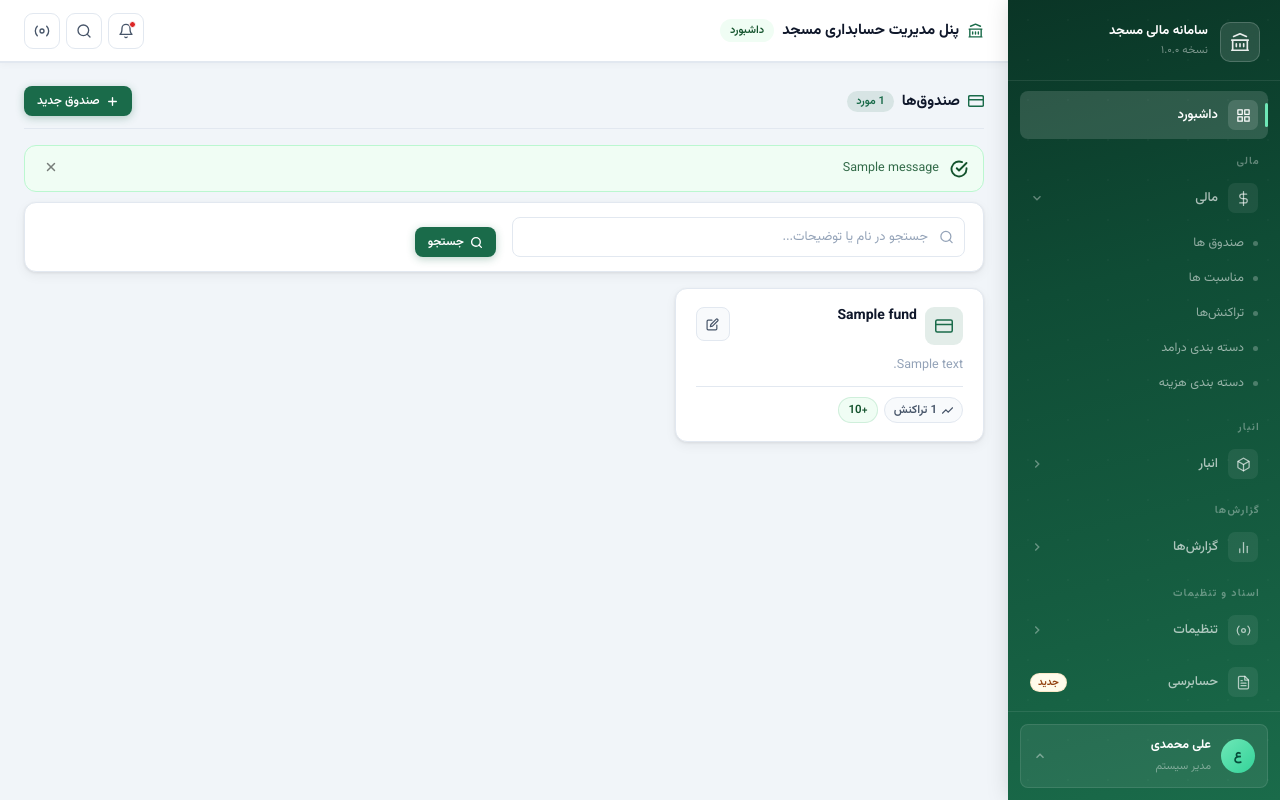
After one commit to mohammad-zavareh/MosqueProject, a Django app: page /finance/fund/ in a window 1280 px wide. The commit adds this page. Run offline with Django 5.2, Linux system fonts and the light colour scheme; a user stored in the database is signed in; tables that the repository leaves empty hold one stand-in row (values such as "Sample post"); one stand-in notice (Sample message) is shown.

Commit message:
added fund and event views

```diff
--- a/MosqueProject/app_core/templates/base/sidebar.html
+++ b/MosqueProject/app_core/templates/base/sidebar.html
@@ -40,6 +40,8 @@
         </div>
         <div class="sb-sub open">
           <div class="sb-sub-inner">
+            <a class="sb-sub-link" href="{% url 'finance:fund_list' %}">صندوق ها</a>
+            <a class="sb-sub-link" href="{% url 'finance:event_list' %}">مناسبت ها</a>
             <a class="sb-sub-link" href="{% url 'finance:transaction_list' %}">تراکنش‌ها</a>
             <a class="sb-sub-link" href="{% url 'finance:category_income_list' %}">دسته بندی درامد</a>
             <a class="sb-sub-link" href="{% url 'finance:category_expense_list' %}">دسته بندی هزینه</a>
--- a/MosqueProject/app_finance/forms.py
+++ b/MosqueProject/app_finance/forms.py
@@ -178,3 +178,47 @@ class ExpenseCategoryForm(forms.ModelForm):
         for child in node.children.filter(is_deleted=False):
             ids.extend(ExpenseCategoryForm._get_subtree_ids(child))
         return ids
+
+
+
+_TEXTAREA = {"class": "form-ctrl", "rows": "3"}
+
+
+class FundForm(forms.ModelForm):
+    class Meta:
+        model  = Fund
+        fields = ["name", "description"]
+        widgets = {
+            "name":        forms.TextInput(attrs={
+                               **_INPUT,
+                               "placeholder": "نام صندوق را وارد کنید",
+                           }),
+            "description": forms.Textarea(attrs={
+                               **_TEXTAREA,
+                               "placeholder": "توضیحات (اختیاری)...",
+                           }),
+        }
+        labels = {"name": "نام صندوق", "description": "توضیحات"}
+        error_messages = {
+            "name": {"required": "نام صندوق الزامی است."}
+        }
+
+
+class EventForm(forms.ModelForm):
+    class Meta:
+        model  = Event
+        fields = ["name", "description"]
+        widgets = {
+            "name":        forms.TextInput(attrs={
+                               **_INPUT,
+                               "placeholder": "نام مناسبت را وارد کنید",
+                           }),
+            "description": forms.Textarea(attrs={
+                               **_TEXTAREA,
+                               "placeholder": "توضیحات (اختیاری)...",
+                           }),
+        }
+        labels = {"name": "نام مناسبت", "description": "توضیحات"}
+        error_messages = {
+            "name": {"required": "نام مناسبت الزامی است."}
+        }
--- /dev/null
+++ b/MosqueProject/app_finance/templates/item_list.html
@@ -0,0 +1,310 @@
+{% extends "base/main.html" %}
+{% load static %}
+
+{% block title %}{{ labels.title }}{% endblock %}
+
+{% block extra_css %}
+<style>
+.search-wrap{position:relative}
+.search-wrap svg{
+  position:absolute;top:50%;transform:translateY(-50%);
+  right:11px;pointer-events:none;color:var(--txt3);
+}
+.search-wrap input{padding-right:36px}
+
+.item-card{
+  background:var(--surface);border:1px solid var(--border);
+  border-radius:var(--r);padding:18px 20px;
+  box-shadow:var(--shadow);
+  display:flex;flex-direction:column;gap:10px;
+  transition:box-shadow var(--t),border-color var(--t);
+  height:100%;
+}
+.item-card:hover{
+  box-shadow:var(--shadow-md);
+  border-color:var(--border-md);
+}
+.item-card-header{
+  display:flex;align-items:flex-start;
+  justify-content:space-between;gap:8px;
+}
+.item-icon{
+  width:38px;height:38px;border-radius:9px;flex-shrink:0;
+  display:flex;align-items:center;justify-content:center;
+  background:var(--p-glow);
+}
+.item-name{
+  font-size:14px;font-weight:700;color:var(--txt);
+  flex:1;line-height:1.3;
+}
+.item-desc{
+  font-size:12.5px;color:var(--txt3);line-height:1.65;
+  flex:1;
+}
+.item-stats{
+  display:flex;flex-wrap:wrap;gap:6px;
+  padding-top:10px;border-top:1px solid var(--border);
+}
+.item-stat{
+  display:flex;align-items:center;gap:5px;
+  font-size:11.5px;font-weight:600;padding:3px 9px;
+  border-radius:20px;
+}
+.is-txn  {background:var(--surface2);color:var(--txt2);border:1px solid var(--border)}
+.is-inc  {background:var(--green-bg);color:var(--green-txt);border:1px solid rgba(22,163,74,.15)}
+.is-exp  {background:var(--red-bg);color:var(--red-txt);border:1px solid rgba(220,38,38,.15)}
+
+.item-actions{display:flex;gap:6px;flex-shrink:0}
+
+.empty-state{
+  text-align:center;padding:56px 20px;background:var(--surface);
+  border:1px solid var(--border);border-radius:var(--r);
+  display:flex;flex-direction:column;align-items:center;gap:12px;
+}
+.empty-state svg{opacity:.22;color:var(--txt3)}
+.empty-state h3{font-size:15px;font-weight:700;color:var(--txt2)}
+.empty-state p{font-size:12.5px;color:var(--txt3);max-width:300px;line-height:1.65}
+</style>
+{% endblock %}
+
+
+{% block content %}
+<div class="content">
+
+  {# ══ عنوان ══ #}
+  <div class="sec-title">
+    {% if kind == 'fund' %}
+      <svg width="16" height="16" viewBox="0 0 24 24" fill="none"
+           stroke="var(--p2)" stroke-width="2.2"
+           stroke-linecap="round" stroke-linejoin="round">
+        <rect x="1" y="4" width="22" height="16" rx="2" ry="2"/>
+        <line x1="1" y1="10" x2="23" y2="10"/>
+      </svg>
+    {% else %}
+      <svg width="16" height="16" viewBox="0 0 24 24" fill="none"
+           stroke="var(--p2)" stroke-width="2.2"
+           stroke-linecap="round" stroke-linejoin="round">
+        <rect x="3" y="4" width="18" height="18" rx="2" ry="2"/>
+        <line x1="16" y1="2" x2="16" y2="6"/>
+        <line x1="8"  y1="2" x2="8"  y2="6"/>
+        <line x1="3"  y1="10" x2="21" y2="10"/>
+      </svg>
+    {% endif %}
+    {{ labels.title }}
+    <span class="sec-badge">{{ total }} مورد</span>
+    <div style="margin-right:auto">
+      <a href="{% url urls.create %}" class="btn btn-primary btn-sm">
+        <svg width="13" height="13" viewBox="0 0 24 24" fill="none"
+             stroke="currentColor" stroke-width="2.5" stroke-linecap="round">
+          <line x1="12" y1="5"  x2="12" y2="19"/>
+          <line x1="5"  y1="12" x2="19" y2="12"/>
+        </svg>
+        {{ labels.new }}
+      </a>
+    </div>
+  </div>
+
+  {# ══ پیام‌ها ══ #}
+  {% for msg in messages %}
+  <div class="alert alert-{{ msg.tags }} mb-16">
+    <span class="alert-icon">
+      {% if "success" in msg.tags %}
+        <svg width="18" height="18" viewBox="0 0 24 24" fill="none" stroke="currentColor"
+             stroke-width="2.5" stroke-linecap="round" stroke-linejoin="round">
+          <path d="M22 11.08V12a10 10 0 1 1-5.93-9.14"/>
+          <polyline points="22 4 12 14.01 9 11.01"/>
+        </svg>
+      {% else %}
+        <svg width="18" height="18" viewBox="0 0 24 24" fill="none" stroke="currentColor"
+             stroke-width="2.5" stroke-linecap="round" stroke-linejoin="round">
+          <circle cx="12" cy="12" r="10"/>
+          <line x1="12" y1="8"  x2="12"    y2="12"/>
+          <line x1="12" y1="16" x2="12.01" y2="16"/>
+        </svg>
+      {% endif %}
+    </span>
+    <div class="alert-body"><div class="alert-txt">{{ msg }}</div></div>
+    <button class="alert-close" onclick="this.closest('.alert').remove()">
+      <svg width="14" height="14" viewBox="0 0 24 24" fill="none" stroke="currentColor"
+           stroke-width="2.5" stroke-linecap="round">
+        <line x1="18" y1="6"  x2="6"  y2="18"/>
+        <line x1="6"  y1="6"  x2="18" y2="18"/>
+      </svg>
+    </button>
+  </div>
+  {% endfor %}
+
+  {# ══ جستجو ══ #}
+  <div class="card mb-16" style="padding:14px 18px">
+    <form method="get" action="">
+      <div class="row" style="align-items:flex-end">
+        <div class="col-12 col-md-6">
+          <div class="search-wrap">
+            <svg width="15" height="15" viewBox="0 0 24 24" fill="none"
+                 stroke="currentColor" stroke-width="2"
+                 stroke-linecap="round" stroke-linejoin="round">
+              <circle cx="11" cy="11" r="8"/>
+              <line x1="21" y1="21" x2="16.65" y2="16.65"/>
+            </svg>
+            <input type="text" name="q" class="form-ctrl"
+                   placeholder="جستجو در نام یا توضیحات..."
+                   value="{{ q }}"
+                   id="searchInput">
+          </div>
+        </div>
+        <div class="col-12 col-md-4">
+          <div class="btn-row">
+            <button type="submit" class="btn btn-primary btn-sm">
+              <svg width="13" height="13" viewBox="0 0 24 24" fill="none"
+                   stroke="currentColor" stroke-width="2.5"
+                   stroke-linecap="round" stroke-linejoin="round">
+                <circle cx="11" cy="11" r="8"/>
+                <line x1="21" y1="21" x2="16.65" y2="16.65"/>
+              </svg>
+              جستجو
+            </button>
+            {% if q %}
+            <a href="{% url urls.list %}" class="btn btn-ghost btn-sm">پاک‌سازی</a>
+            {% endif %}
+          </div>
+        </div>
+      </div>
+    </form>
+  </div>
+
+  {# ══ گریدکارت‌ها ══ #}
+  {% if items %}
+  <div class="row">
+    {% for item in items %}
+    <div class="col-12 col-sm-6 col-lg-4" style="margin-bottom:16px">
+      <div class="item-card">
+
+        <div class="item-card-header">
+          <div class="item-icon">
+            {% if kind == 'fund' %}
+              <svg width="18" height="18" viewBox="0 0 24 24" fill="none"
+                   stroke="var(--p2)" stroke-width="2"
+                   stroke-linecap="round" stroke-linejoin="round">
+                <rect x="1" y="4" width="22" height="16" rx="2" ry="2"/>
+                <line x1="1" y1="10" x2="23" y2="10"/>
+              </svg>
+            {% else %}
+              <svg width="18" height="18" viewBox="0 0 24 24" fill="none"
+                   stroke="var(--p2)" stroke-width="2"
+                   stroke-linecap="round" stroke-linejoin="round">
+                <rect x="3" y="4" width="18" height="18" rx="2" ry="2"/>
+                <line x1="16" y1="2" x2="16" y2="6"/>
+                <line x1="8"  y1="2" x2="8"  y2="6"/>
+                <line x1="3"  y1="10" x2="21" y2="10"/>
+              </svg>
+            {% endif %}
+          </div>
+
+          <div class="item-name">{{ item.name }}</div>
+
+          <div class="item-actions">
+            <a href="{% url urls.update pk=item.pk %}"
+               class="btn btn-ghost btn-sq" title="ویرایش">
+              <svg width="13" height="13" viewBox="0 0 24 24" fill="none"
+                   stroke="currentColor" stroke-width="2.2"
+                   stroke-linecap="round" stroke-linejoin="round">
+                <path d="M11 4H4a2 2 0 0 0-2 2v14a2 2 0 0 0 2 2h14a2 2 0 0 0 2-2v-7"/>
+                <path d="M18.5 2.5a2.121 2.121 0 0 1 3 3L12 15l-4 1 1-4z"/>
+              </svg>
+            </a>
+          </div>
+        </div>
+
+        {# توضیحات #}
+        {% if item.description %}
+          <div class="item-desc">{{ item.description|truncatechars:120 }}</div>
+        {% else %}
+          <div class="item-desc" style="font-style:italic">توضیحاتی ثبت نشده</div>
+        {% endif %}
+
+        {# آمار #}
+        <div class="item-stats">
+          <span class="item-stat is-txn">
+            <svg width="11" height="11" viewBox="0 0 24 24" fill="none"
+                 stroke="currentColor" stroke-width="2.5" stroke-linecap="round">
+              <polyline points="23 6 13.5 15.5 8.5 10.5 1 18"/>
+            </svg>
+            {{ item.txn_count|default:0 }} تراکنش
+          </span>
+
+          {% if kind == 'fund' %}
+            {% if item.total_income %}
+              <span class="item-stat is-inc">
+                +{{ item.total_income|floatformat:0 }}
+              </span>
+            {% endif %}
+            {% if item.total_expense %}
+              <span class="item-stat is-exp">
+                -{{ item.total_expense|floatformat:0 }}
+              </span>
+            {% endif %}
+          {% endif %}
+        </div>
+
+      </div>
+    </div>
+    {% endfor %}
+  </div>
+
+  {% else %}
+  <div class="empty-state">
+    {% if kind == 'fund' %}
+      <svg width="64" height="64" viewBox="0 0 24 24" fill="none"
+           stroke="currentColor" stroke-width="1.2"
+           stroke-linecap="round" stroke-linejoin="round">
+        <rect x="1" y="4" width="22" height="16" rx="2" ry="2"/>
+        <line x1="1" y1="10" x2="23" y2="10"/>
+      </svg>
+    {% else %}
+      <svg width="64" height="64" viewBox="0 0 24 24" fill="none"
+           stroke="currentColor" stroke-width="1.2"
+           stroke-linecap="round" stroke-linejoin="round">
+        <rect x="3" y="4" width="18" height="18" rx="2" ry="2"/>
+        <line x1="16" y1="2" x2="16" y2="6"/>
+        <line x1="8"  y1="2" x2="8"  y2="6"/>
+        <line x1="3"  y1="10" x2="21" y2="10"/>
+      </svg>
+    {% endif %}
+    {% if q %}
+      <h3>نتیجه‌ای یافت نشد</h3>
+      <p>هیچ {{ labels.title_sing }}‌ای با عبارت «{{ q }}» پیدا نشد.</p>
+      <a href="{% url urls.list %}" class="btn btn-outline btn-sm">پاک‌سازی جستجو</a>
+    {% else %}
+      <h3>هنوز {{ labels.title_sing }}‌ای ثبت نشده</h3>
+      <p>اولین {{ labels.title_sing }} را ایجاد کنید.</p>
+      <a href="{% url urls.create %}" class="btn btn-primary btn-sm">
+        <svg width="13" height="13" viewBox="0 0 24 24" fill="none"
+             stroke="currentColor" stroke-width="2.5" stroke-linecap="round">
+          <line x1="12" y1="5"  x2="12" y2="19"/>
+          <line x1="5"  y1="12" x2="19" y2="12"/>
+        </svg>
+        {{ labels.new }}
+      </a>
+    {% endif %}
+  </div>
+  {% endif %}
+
+</div>
+{% endblock %}
+
+
+{% block extra_js %}
+<script>
+/* جستجوی زنده با debounce */
+var searchInput = document.getElementById('searchInput');
+if (searchInput) {
+  var debounce;
+  searchInput.addEventListener('input', function () {
+    clearTimeout(debounce);
+    debounce = setTimeout(function () {
+      searchInput.closest('form').submit();
+    }, 450);
+  });
+}
+</script>
+{% endblock %}
--- a/MosqueProject/app_finance/urls.py
+++ b/MosqueProject/app_finance/urls.py
@@ -65,6 +65,16 @@ urlpatterns = [
         views.ExpenseCategoryUpdateView.as_view(),
         name="category_expense_update",
     ),
+
+    # ── صندوق ────────────────────────────────────────────
+    path("fund/",views.FundListView.as_view(), name="fund_list"),
+    path("fund/create/",views.FundCreateView.as_view(), name="fund_create"),
+    path("fund/<int:pk>/edit/",views.FundUpdateView.as_view(), name="fund_update"),
+
+    # ── مناسبت ───────────────────────────────────────────
+    path("event/",views.EventListView.as_view(), name="event_list"),
+    path("event/create/",views.EventCreateView.as_view(), name="event_create"),
+    path("event/<int:pk>/edit/",views.EventUpdateView.as_view(), name="event_update"),
 ]
 
 # نمونه لینک‌دهی در تمپلیت:
--- a/MosqueProject/app_finance/views.py
+++ b/MosqueProject/app_finance/views.py
@@ -4,13 +4,13 @@ from django.db import transaction as db_transaction
 from django.http import JsonResponse
 from django.shortcuts import get_object_or_404, redirect
 from django.views import View
-from django.db.models import Q
+from django.db.models import Count, Sum, Q
 from django.views.generic import TemplateView, ListView, DetailView
 
-from .forms import TransactionBaseForm, IncomeDetailForm, ExpenseDetailForm, IncomeCategoryForm, ExpenseCategoryForm
+from .forms import TransactionBaseForm, IncomeDetailForm, ExpenseDetailForm, IncomeCategoryForm, ExpenseCategoryForm, EventForm, FundForm
 from .models import (
     FinancialTransaction, IncomeDetail, ExpenseDetail,
-    IncomeCategory, ExpenseCategory,Fund
+    IncomeCategory, ExpenseCategory,Fund, Event
 )
 
 class TransactionListView(LoginRequiredMixin, ListView):
@@ -514,3 +514,173 @@ class IncomeCategoryUpdateView(CategoryUpdateView):
 
 class ExpenseCategoryUpdateView(CategoryUpdateView):
     kind = "expense"
+
+
+
+
+class _ItemMixin:
+    """mixin مشترک برای Fund و Event"""
+    kind: str = "fund"   # "fund" | "event"
+
+    def _model(self):
+        return Fund if self.kind == "fund" else Event
+
+    def _form_class(self):
+        return FundForm if self.kind == "fund" else EventForm
+
+    def _labels(self):
+        if self.kind == "fund":
+            return {
+                "title":      "صندوق‌ها",
+                "title_sing": "صندوق",
+                "badge":      "مالی / صندوق",
+                "new":        "صندوق جدید",
+                "icon":       "fund",
+            }
+        return {
+            "title":      "مناسبت‌ها",
+            "title_sing": "مناسبت",
+            "badge":      "مالی / مناسبت",
+            "new":        "مناسبت جدید",
+            "icon":       "event",
+        }
+
+    def _urls(self):
+        return {
+            "list":   f"finance:{self.kind}_list",
+            "create": f"finance:{self.kind}_create",
+            "update": f"finance:{self.kind}_update",
+        }
+
+
+# ── لیست ─────────────────────────────────────────────────────
+class ItemListView(LoginRequiredMixin, _ItemMixin, TemplateView):
+    template_name = "item_list.html"
+
+    def get(self, request, *args, **kwargs):
+        q    = request.GET.get("q", "").strip()
+        qs   = self._model().objects.filter(is_deleted=False)
+
+        if q:
+            qs = qs.filter(
+                Q(name__icontains=q) | Q(description__icontains=q)
+            )
+
+        # آمار تراکنش برای هر آیتم
+        if self.kind == "fund":
+            qs = qs.annotate(
+                txn_count   = Count("transactions",
+                                    filter=Q(transactions__is_deleted=False)),
+                total_income= Sum("transactions__amount",
+                                  filter=Q(transactions__transaction_type="INCOME",
+                                           transactions__is_deleted=False)),
+                total_expense=Sum("transactions__amount",
+                                  filter=Q(transactions__transaction_type="EXPENSE",
+                                           transactions__is_deleted=False)),
+            )
+        else:
+            qs = qs.annotate(
+                txn_count=Count("financialtransaction",
+                                filter=Q(financialtransaction__is_deleted=False)),
+            )
+
+        qs = qs.order_by("name")
+
+        ctx = {
+            "items":   qs,
+            "kind":    self.kind,
+            "labels":  self._labels(),
+            "urls":    self._urls(),
+            "q":       q,
+            "total":   qs.count(),
+        }
+        return self.render_to_response(ctx)
+
+
+class FundListView(ItemListView):
+    kind = "fund"
+
+class EventListView(ItemListView):
+    kind = "event"
+
+
+# ── ایجاد ─────────────────────────────────────────────────────
+class ItemCreateView(LoginRequiredMixin, _ItemMixin, TemplateView):
+    template_name = "item_form.html"
+
+    def _ctx(self, form):
+        return {
+            "form":     form,
+            "kind":     self.kind,
+            "labels":   self._labels(),
+            "urls":     self._urls(),
+            "instance": None,
+        }
+
+    def get(self, request, *args, **kwargs):
+        return self.render_to_response(self._ctx(self._form_class()()))
+
+    def post(self, request, *args, **kwargs):
+        form = self._form_class()(request.POST)
+        if form.is_valid():
+            obj = form.save(commit=False)
+            obj.created_by = request.user
+            obj.updated_by = request.user
+            obj.save()
+            messages.success(
+                request,
+                f"{self._labels()['title_sing']} «{obj.name}» با موفقیت ایجاد شد.",
+            )
+            return redirect(self._urls()["list"])
+        return self.render_to_response(self._ctx(form))
+
+
+class FundCreateView(ItemCreateView):
+    kind = "fund"
+
+class EventCreateView(ItemCreateView):
+    kind = "event"
+
+
+# ── ویرایش ────────────────────────────────────────────────────
+class ItemUpdateView(LoginRequiredMixin, _ItemMixin, TemplateView):
+    template_name = "item_form.html"
+
+    def _get_obj(self, pk):
+        return get_object_or_404(self._model(), pk=pk, is_deleted=False)
+
+    def _ctx(self, form, obj):
+        return {
+            "form":     form,
+            "kind":     self.kind,
+            "labels":   self._labels(),
+            "urls":     self._urls(),
+            "instance": obj,
+        }
+
+    def get(self, request, pk, *args, **kwargs):
+        obj = self._get_obj(pk)
+        return self.render_to_response(
+            self._ctx(self._form_class()(instance=obj), obj)
+        )
+
+    def post(self, request, pk, *args, **kwargs):
+        obj  = self._get_obj(pk)
+        form = self._form_class()(request.POST, instance=obj)
+        if form.is_valid():
+            updated = form.save(commit=False)
+            updated.updated_by = request.user
+            updated.save()
+            messages.success(
+                request,
+                f"{self._labels()['title_sing']} «{updated.name}» با موفقیت ویرایش شد.",
+            )
+            return redirect(self._urls()["list"])
+        return self.render_to_response(self._ctx(form, obj))
+
+
+class FundUpdateView(ItemUpdateView):
+    kind = "fund"
+
+class EventUpdateView(ItemUpdateView):
+    kind = "event"
```
Also changed, not shown: MosqueProject/app_finance/templates/item_form.html (added, +175 -0 lines).
